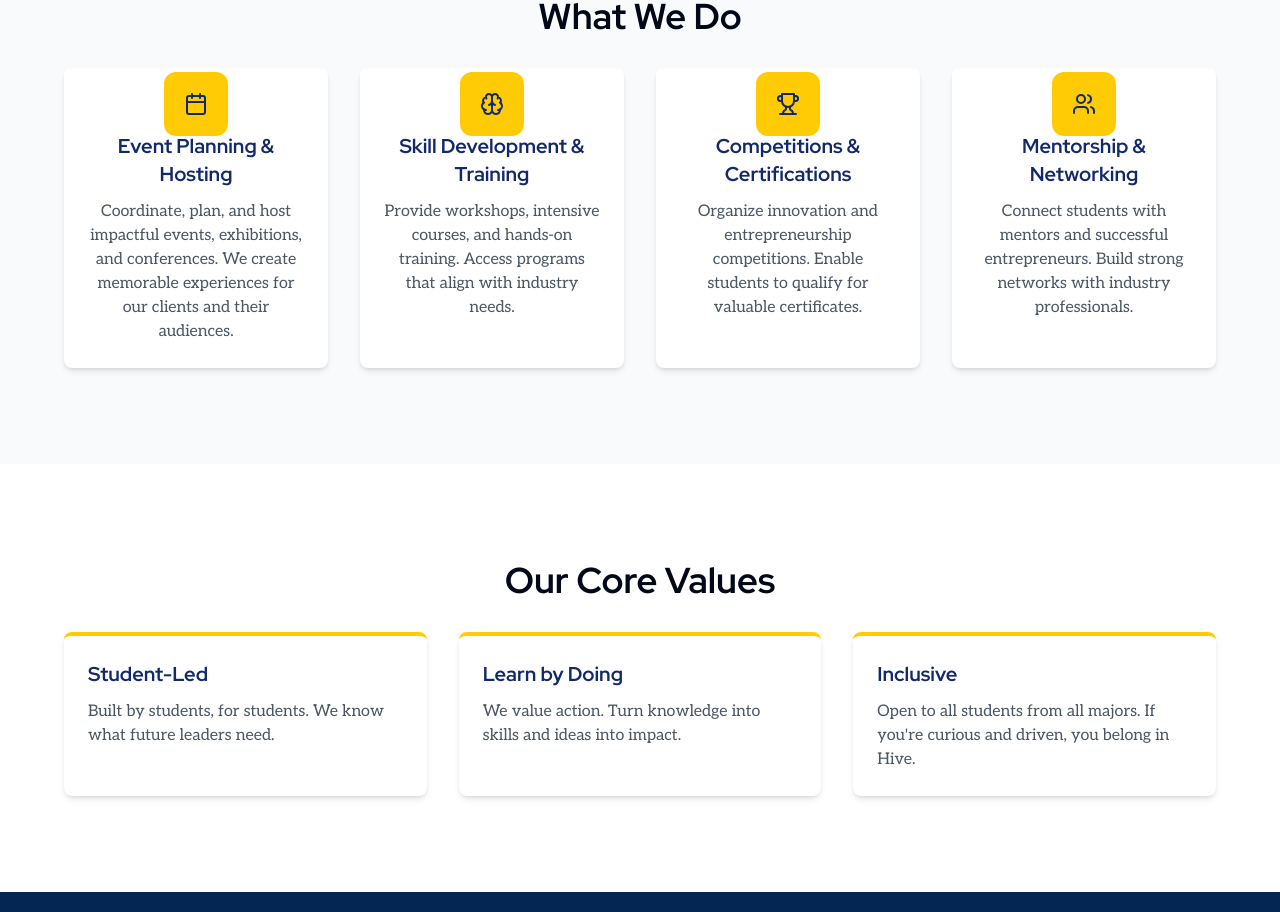
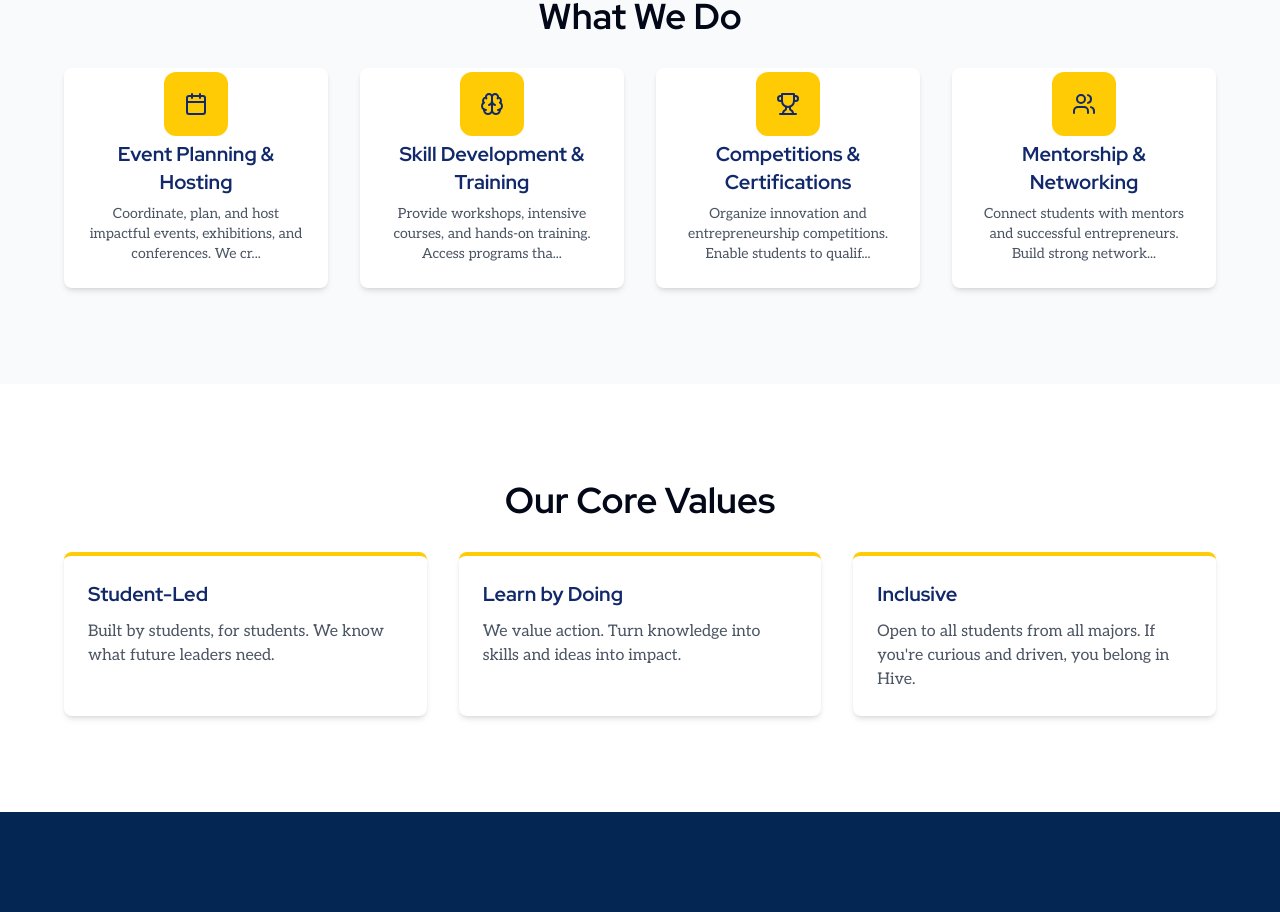
Before and after one commit to OsamaShwman/hive-launchpad-project, a React (Vite) app: page / in a window 1280 px wide. Shown: the part 1120-2032 px from the top of the page. Built offline with nearby package versions, Linux system fonts and the light colour scheme.

Commit message:
Fix: FeatureCard alignment and description
Adjust alignment in FeatureCard and shorten the description text.

```diff
--- a/src/components/FeatureCard.tsx
+++ b/src/components/FeatureCard.tsx
@@ -11,6 +11,11 @@ interface FeatureCardProps {
 }
 
 const FeatureCard = ({ title, description, icon, className }: FeatureCardProps) => {
+  // Truncate description if it's too long
+  const shortDescription = description.length > 80
+    ? `${description.substring(0, 80).trim()}...`
+    : description;
+
   return (
     <div
       className={cn(
@@ -19,8 +24,8 @@ const FeatureCard = ({ title, description, icon, className }: FeatureCardProps)
       )}
     >
       <HexagonIcon>{icon}</HexagonIcon>
-      <h3 className="text-xl font-bold mb-3 text-hive-blue-dark">{title}</h3>
-      <p className="text-gray-600">{description}</p>
+      <h3 className="text-xl font-bold mb-2 mt-2 text-hive-blue-dark">{title}</h3>
+      <p className="text-gray-600 text-sm">{shortDescription}</p>
     </div>
   );
 };
```
